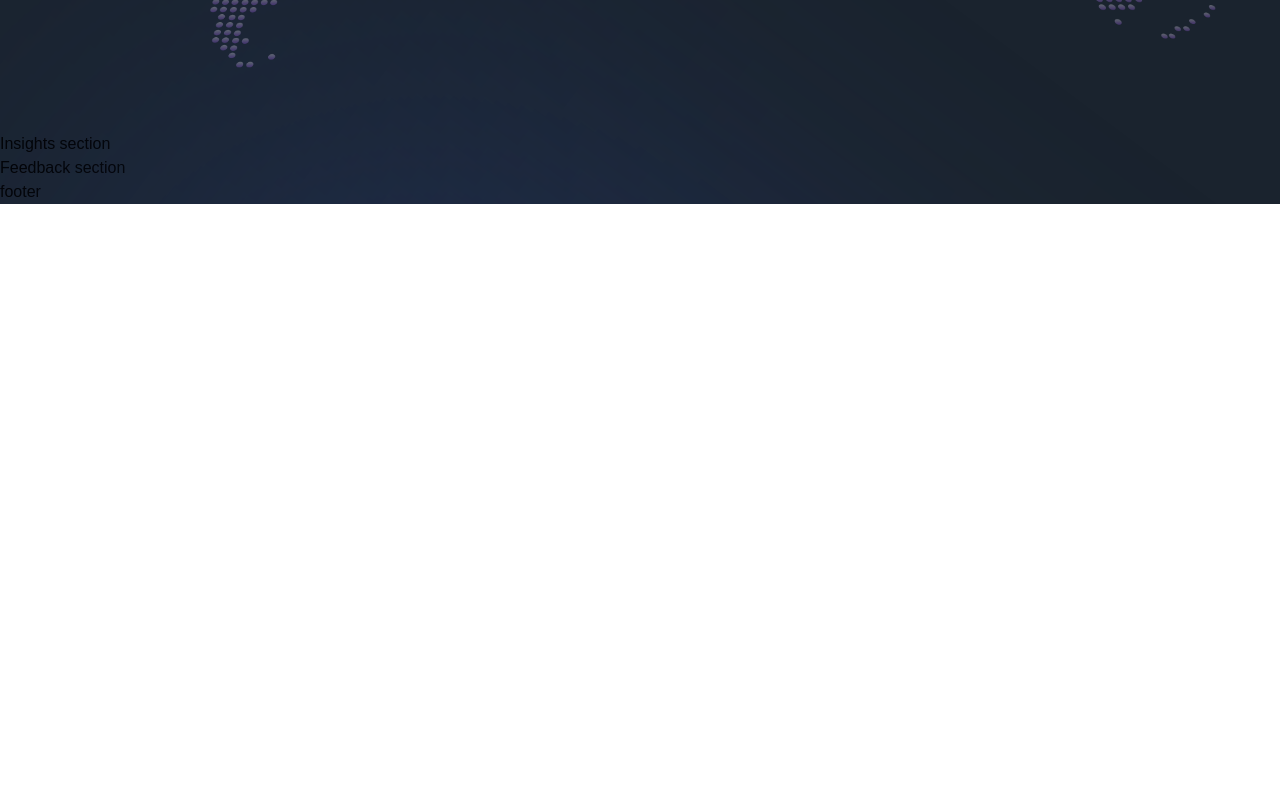
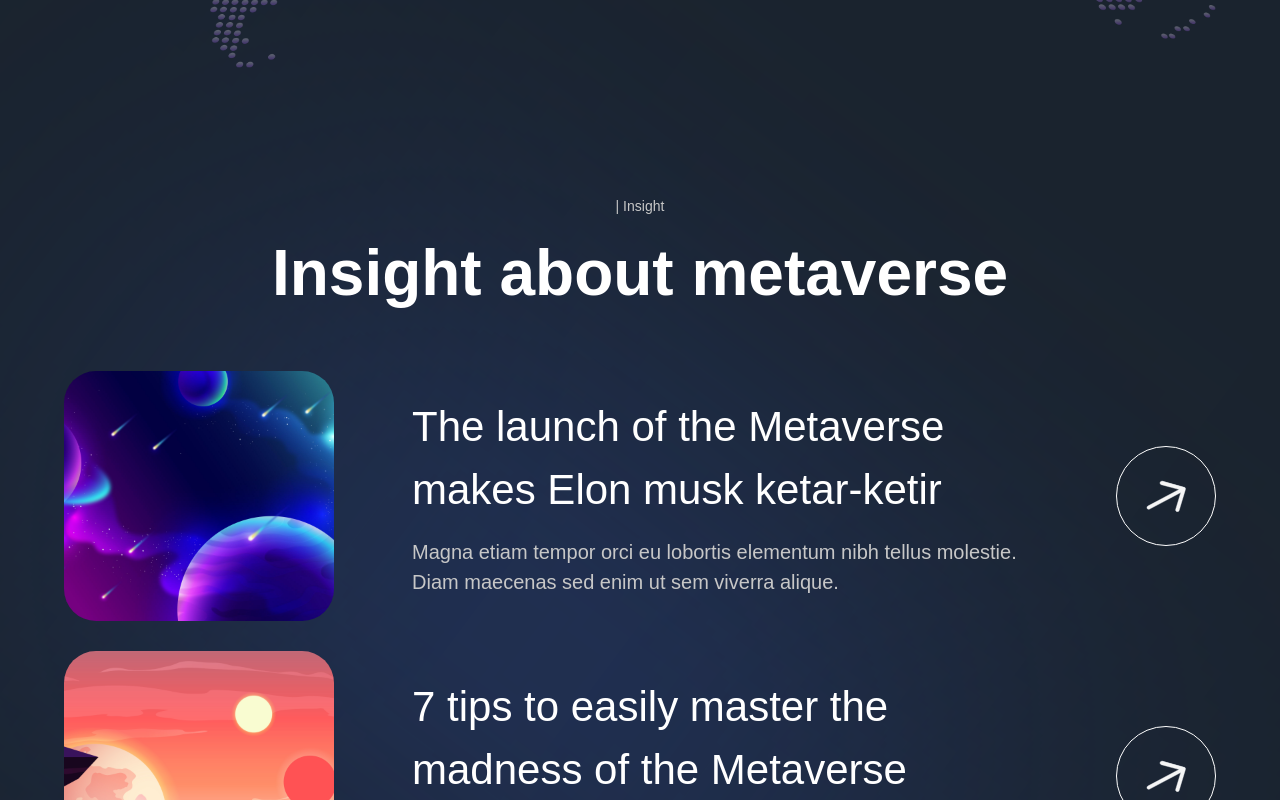
Before and after one commit to KevinLiTian/Side_Projects, a Next.js app in the folder next13/: page / in a window 1280 px wide. Shown: the part 4980-5780 px from the top of the page. Before the commit the page ends 5184 px from the top, so only its background shows below. Built offline with nearby package versions, Linux system fonts and the light colour scheme; a web font is replaced by a local one.

Commit message:
Insight section

```diff
--- a/next13/components/InsightCard.jsx
+++ b/next13/components/InsightCard.jsx
@@ -1,9 +1,37 @@
-'use client';
+"use client";
 
-const InsightCard = () => (
-  <div>
-    Insight Card
-  </div>
+import { motion } from "framer-motion";
+
+import { fadeIn } from "../utils/motion";
+
+const InsightCard = ({ imgUrl, title, subtitle, index }) => (
+  <motion.div
+    variants={fadeIn("up", "spring", index * 0.5, 1)}
+    className="flex md:flex-row flex-col gap-4"
+  >
+    <img
+      src={imgUrl}
+      alt="planet-01"
+      className="md:w-[270px] w-full h-[250px] rounded-[32px] object-cover"
+    />
+    <div className="w-full flex justify-between items-center">
+      <div className="flex-1 md:ml-[62px] flex flex-col max-w-[650px]">
+        <h4 className="font-normal lg:text-[42px] text-[26px] text-white">
+          {title}
+        </h4>
+        <p className="mt-[16px] font-normal lg:text-[20px] text-[14px] text-secondary-white">
+          {subtitle}
+        </p>
+      </div>
+      <div className="lg:flex hidden items-center justify-center w-[100px] h-[100px] rounded-full bg-transparent border-[1px] border-white">
+        <img
+          src="arrow.svg"
+          alt="arrow"
+          className="w-[40%] h-[40%] object-contain"
+        />
+      </div>
+    </div>
+  </motion.div>
 );
 
 export default InsightCard;
--- a/next13/sections/Insights.jsx
+++ b/next13/sections/Insights.jsx
@@ -1,8 +1,34 @@
-'use client';
+"use client";
+
+import { motion } from "framer-motion";
+
+import { InsightCard, TitleText, TypingText } from "../components";
+import { staggerContainer } from "../utils/motion";
+import { insights } from "../constants";
+
+import styles from "../styles";
 
 const Insights = () => (
-  <section>
-    Insights section
+  <section className={`${styles.paddings} relative z-10`}>
+    <motion.div
+      variants={staggerContainer}
+      initial="hidden"
+      whileInView="show"
+      viewport={{ once: false, amount: 0.25 }}
+      className={`${styles.innerWidth} mx-auto flex flex-col`}
+    >
+      <TypingText title="| Insight" textStyles="text-center" />
+      <TitleText title="Insight about metaverse" textStyles="text-center" />
+      <div className="mt-[50px] flex flex-col gap-[30px]">
+        {insights.map((insight, index) => (
+          <InsightCard
+            key={`insight-${index}`}
+            {...insight}
+            index={index + 1}
+          />
+        ))}
+      </div>
+    </motion.div>
   </section>
 );
 
```
